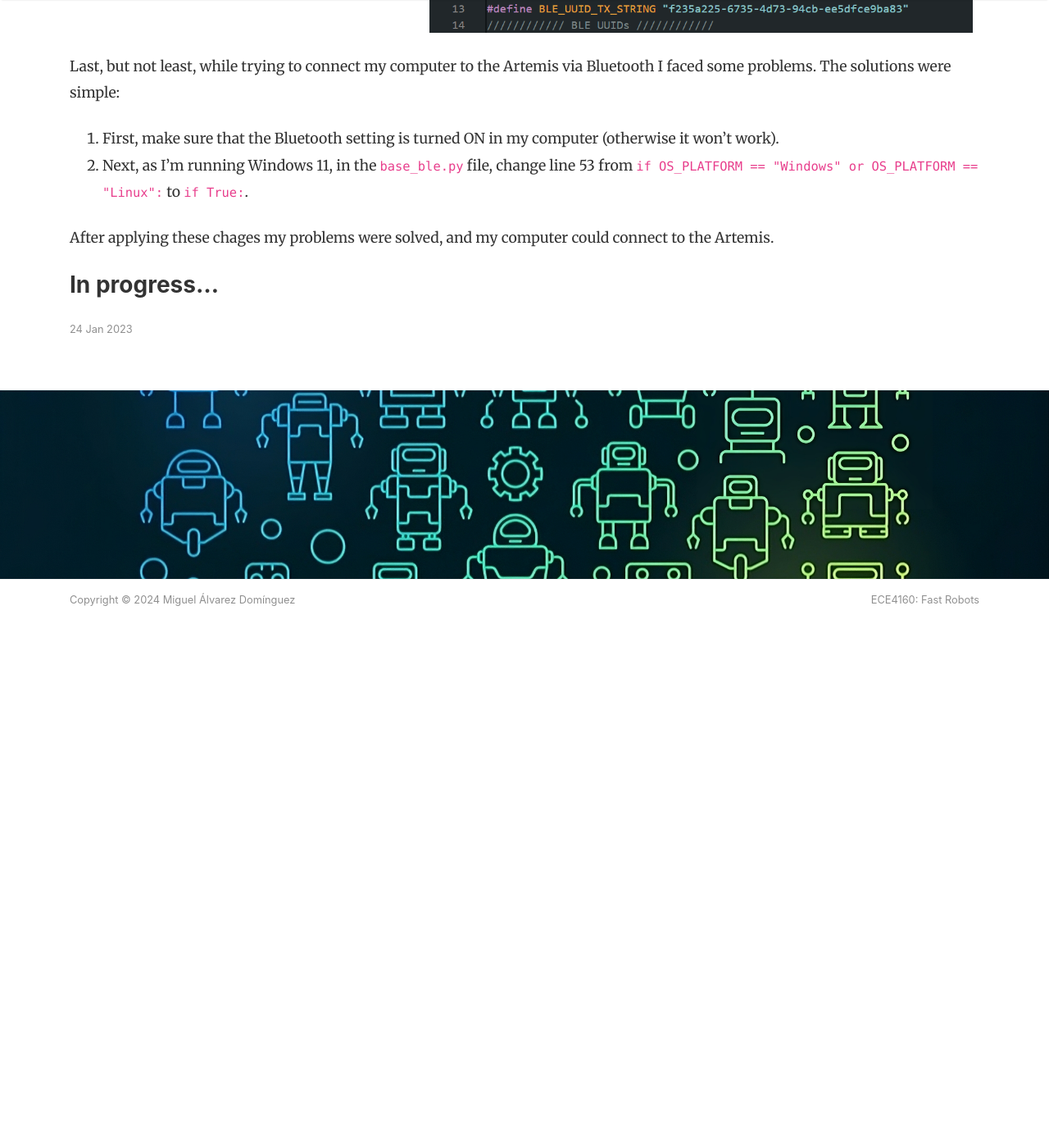
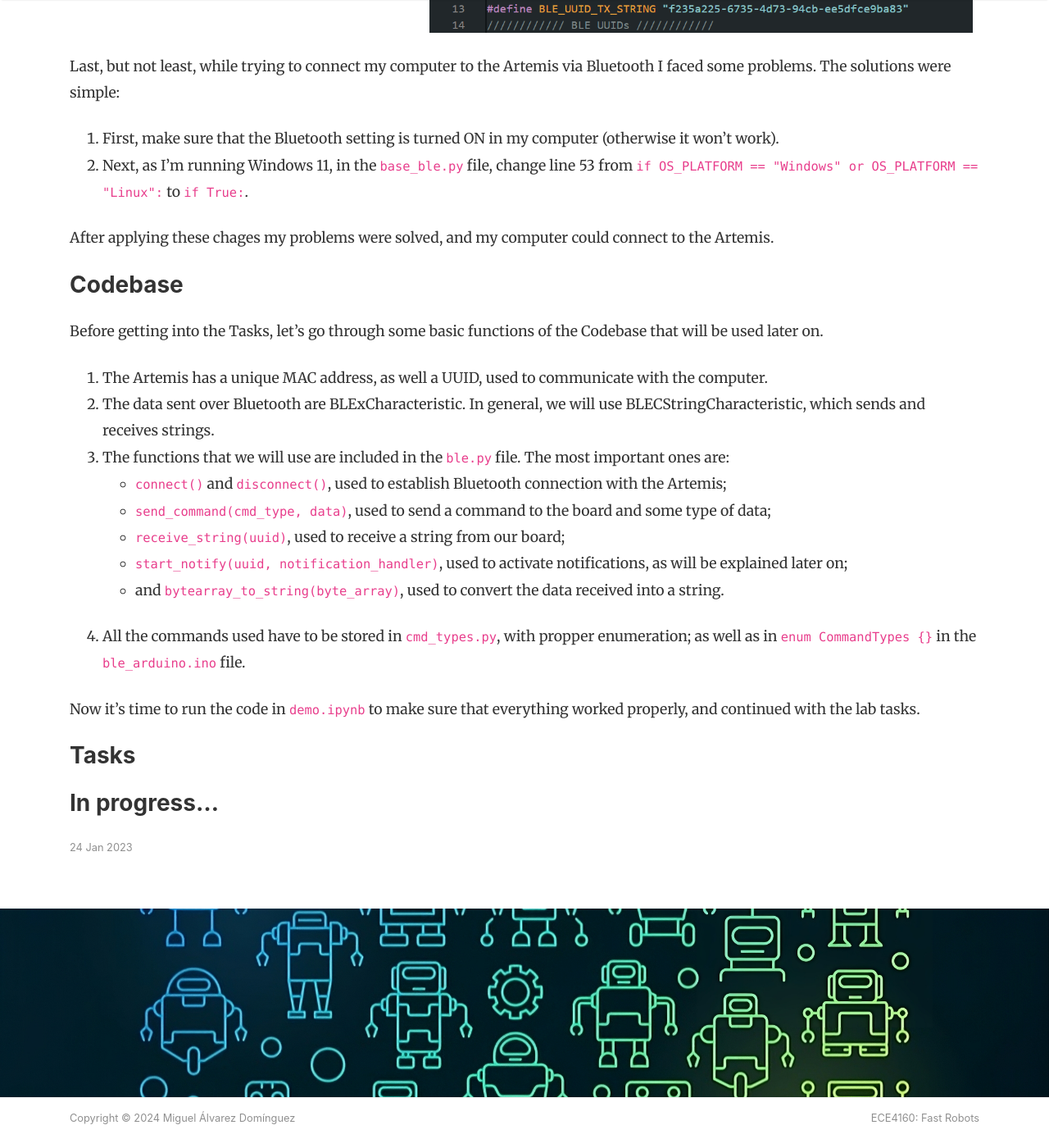
Before and after one commit to miguelalvarezd/FastRobots, a Jekyll site: the page built from _posts/2023-01-24-lab-1.md, in a window 1280 px wide and 1400 px high, scrolled down 6055 px. Shown: the whole window at 82% size. Built offline with Jekyll 4.4.1, drawn with Linux system fonts in a browser that asks for light colours; nearby versions of some CDN libraries; comment, search, counter and statistics services are not loaded; before the commit the page ends 6824 px from its top, so only the background shows below that.

Commit message:
Update 2023-01-24-lab-1.md

```diff
--- a/_posts/2023-01-24-lab-1.md
+++ b/_posts/2023-01-24-lab-1.md
@@ -105,4 +105,25 @@ Last, but not least, while trying to connect my computer to the Artemis via Blue
 
 After applying these chages my problems were solved, and my computer could connect to the Artemis.
 
+### Codebase
+
+Before getting into the Tasks, let's go through some basic functions of the Codebase that will be used later on.
+
+1. The Artemis has a unique MAC address, as well a UUID, used to communicate with the computer.
+2. The data sent over Bluetooth are BLExCharacteristic. In general, we will use BLECStringCharacteristic, which sends and receives strings.
+3. The functions that we will use are included in the `ble.py` file. The most important ones are:
+- `connect()` and `disconnect()`, used to establish Bluetooth connection with the Artemis;
+- `send_command(cmd_type, data)`, used to send a command to the board and some type of data;
+- `receive_string(uuid)`, used to receive a string from our board;
+- `start_notify(uuid, notification_handler)`, used to activate notifications, as will be explained later on;
+- and `bytearray_to_string(byte_array)`, used to convert the data received into a string.
+4. All the commands used have to be stored in `cmd_types.py`, with propper enumeration; as well as in `enum CommandTypes
+{}` in the `ble_arduino.ino` file.
+
+Now it's time to run the code in `demo.ipynb` to make sure that everything worked properly, and continued with the lab tasks.
+
+
+### Tasks
+
+
 ### In progress...
```
